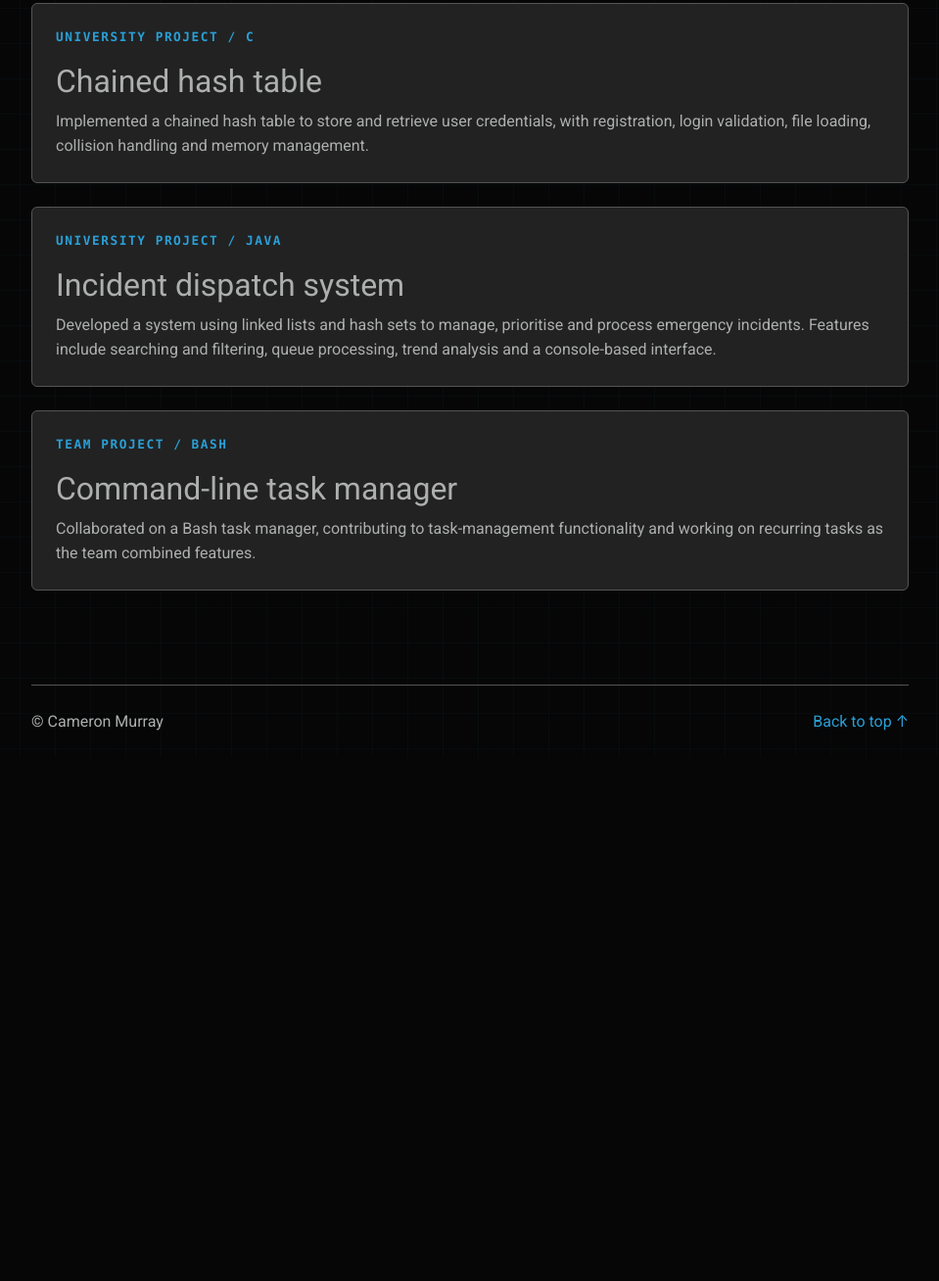
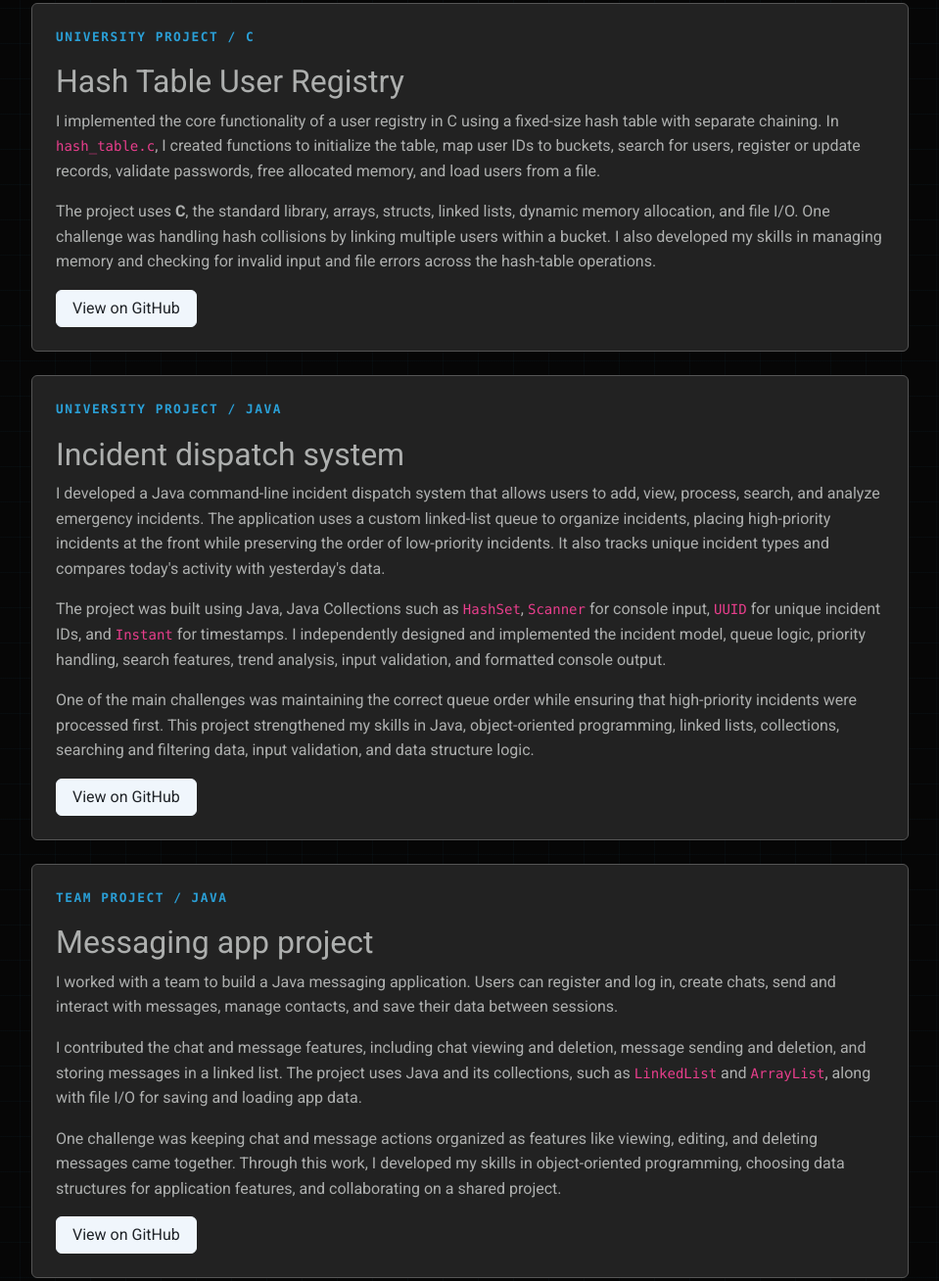
Before and after one commit to boblipk/Main-portfolio, a plain HTML site: page projects.html in a window 1280 px wide. Shown: the part 244-1552 px from the top of the page at 98% size, without its empty margins (160-1119 px from the left). Before the commit the page ends 1017 px from the top, so only its background shows below. Drawn offline with nearby package versions, Linux system fonts and the light colour scheme.

Commit message:
Update project descriptions and enhance personal introduction in portfolio

```diff
--- a/projects.html
+++ b/projects.html
@@ -43,33 +43,77 @@
         <article class="project-card card border-secondary mb-4">
           <div class="card-body p-4">
             <p class="eyebrow text-primary mb-3">University project <span aria-hidden="true">/</span> C</p>
-            <h2 class="h4 card-title">Chained hash table</h2>
+            <h2 class="h4 card-title">Hash Table User Registry</h2>
+            <p class="card-text">
+              I implemented the core functionality of a user registry in C using a
+              fixed-size hash table with separate chaining. In <code>hash_table.c</code>,
+              I created functions to initialize the table, map user IDs to buckets,
+              search for users, register or update records, validate passwords, free
+              allocated memory, and load users from a file.
+            </p>
             <p class="card-text mb-0">
-              Implemented a chained hash table to store and retrieve user credentials,
-              with registration, login validation, file loading, collision handling
-              and memory management.
+              The project uses <strong>C</strong>, the standard library, arrays, structs,
+              linked lists, dynamic memory allocation, and file I/O. One challenge was
+              handling hash collisions by linking multiple users within a bucket. I also
+              developed my skills in managing memory and checking for invalid input and
+              file errors across the hash-table operations.
             </p>
+            <a class="btn btn-github mt-3" href="https://github.com/boblipk/Hash-Assignment">View on GitHub</a>
           </div>
         </article>
         <article class="project-card card border-secondary mb-4">
           <div class="card-body p-4">
             <p class="eyebrow text-primary mb-3">University project <span aria-hidden="true">/</span> Java</p>
             <h2 class="h4 card-title">Incident dispatch system</h2>
+            <p class="card-text">
+              I developed a Java command-line incident dispatch system that allows users
+              to add, view, process, search, and analyze emergency incidents. The
+              application uses a custom linked-list queue to organize incidents, placing
+              high-priority incidents at the front while preserving the order of
+              low-priority incidents. It also tracks unique incident types and compares
+              today's activity with yesterday's data.
+            </p>
+            <p class="card-text">
+              The project was built using Java, Java Collections such as
+              <code>HashSet</code>, <code>Scanner</code> for console input,
+              <code>UUID</code> for unique incident IDs, and <code>Instant</code> for
+              timestamps. I independently designed and implemented the incident model,
+              queue logic, priority handling, search features, trend analysis, input
+              validation, and formatted console output.
+            </p>
             <p class="card-text mb-0">
-              Developed a system using linked lists and hash sets to manage, prioritise
-              and process emergency incidents. Features include searching and filtering,
-              queue processing, trend analysis and a console-based interface.
+              One of the main challenges was maintaining the correct queue order while
+              ensuring that high-priority incidents were processed first. This project
+              strengthened my skills in Java, object-oriented programming, linked lists,
+              collections, searching and filtering data, input validation, and data
+              structure logic.
             </p>
+            <a class="btn btn-github mt-3" href="https://github.com/boblipk/Dispatch-system">View on GitHub</a>
           </div>
         </article>
         <article class="project-card card border-secondary">
           <div class="card-body p-4">
-            <p class="eyebrow text-primary mb-3">Team project <span aria-hidden="true">/</span> Bash</p>
-            <h2 class="h4 card-title">Command-line task manager</h2>
+            <p class="eyebrow text-primary mb-3">Team project <span aria-hidden="true">/</span> Java</p>
+            <h2 class="h4 card-title">Messaging app project</h2>
+            <p class="card-text">
+              I worked with a team to build a Java messaging application. Users can
+              register and log in, create chats, send and interact with messages,
+              manage contacts, and save their data between sessions.
+            </p>
+            <p class="card-text">
+              I contributed the chat and message features, including chat viewing and
+              deletion, message sending and deletion, and storing messages in a linked
+              list. The project uses Java and its collections, such as
+              <code>LinkedList</code> and <code>ArrayList</code>, along with file I/O
+              for saving and loading app data.
+            </p>
             <p class="card-text mb-0">
-              Collaborated on a Bash task manager, contributing to task-management
-              functionality and working on recurring tasks as the team combined features.
+              One challenge was keeping chat and message actions organized as features
+              like viewing, editing, and deleting messages came together. Through this
+              work, I developed my skills in object-oriented programming, choosing data
+              structures for application features, and collaborating on a shared project.
             </p>
+            <a class="btn btn-github mt-3" href="https://github.com/finnkom/chat-project">View on GitHub</a>
           </div>
         </article>
       </section>
```
Also changed, not shown: index.html (+6 -5 lines).
